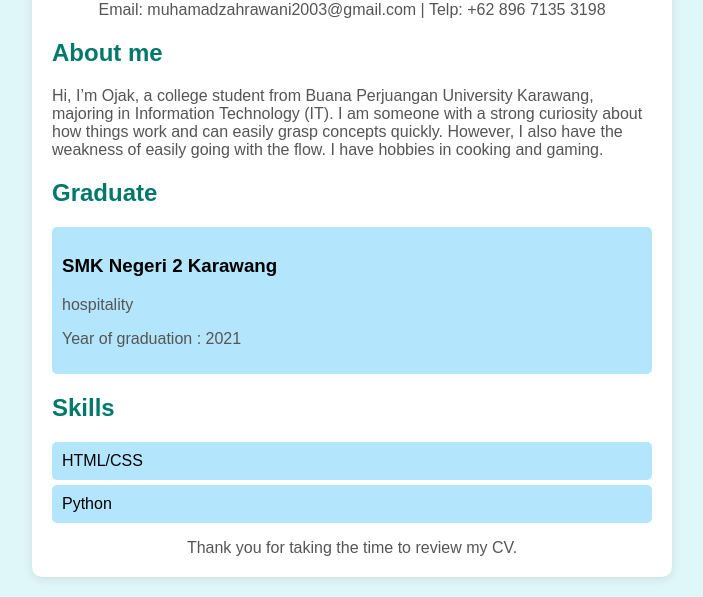
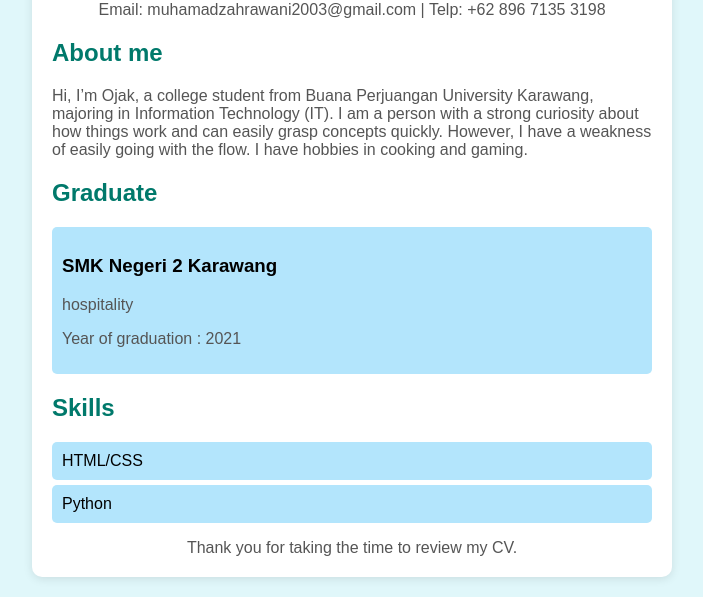
Before and after one commit to mzsyaban/mzsyaban.github.io, a plain HTML site: page index.html in a window 1280 px wide. Shown: the part 269-866 px from the top of the page, without its empty margins (288-991 px from the left). Drawn offline with Linux system fonts and the light colour scheme.

Commit message:
index.html

```diff
--- a/index.html
+++ b/index.html
@@ -16,7 +16,7 @@
 
         <section class="about">
             <h2>About me</h2>
-            <p>Hi, I’m Ojak, a college student from Buana Perjuangan University Karawang, majoring in Information Technology (IT). I am someone with a strong curiosity about how things work and can easily grasp concepts quickly. However, I also have the weakness of easily going with the flow. I have hobbies in cooking and gaming.</p>
+            <p>Hi, I’m Ojak, a college student from Buana Perjuangan University Karawang, majoring in Information Technology (IT). I am a person with a strong curiosity about how things work and can easily grasp concepts quickly. However, I have a weakness of easily going with the flow. I have hobbies in cooking and gaming.</p>
         </section>
 
         <section class="education">
```
